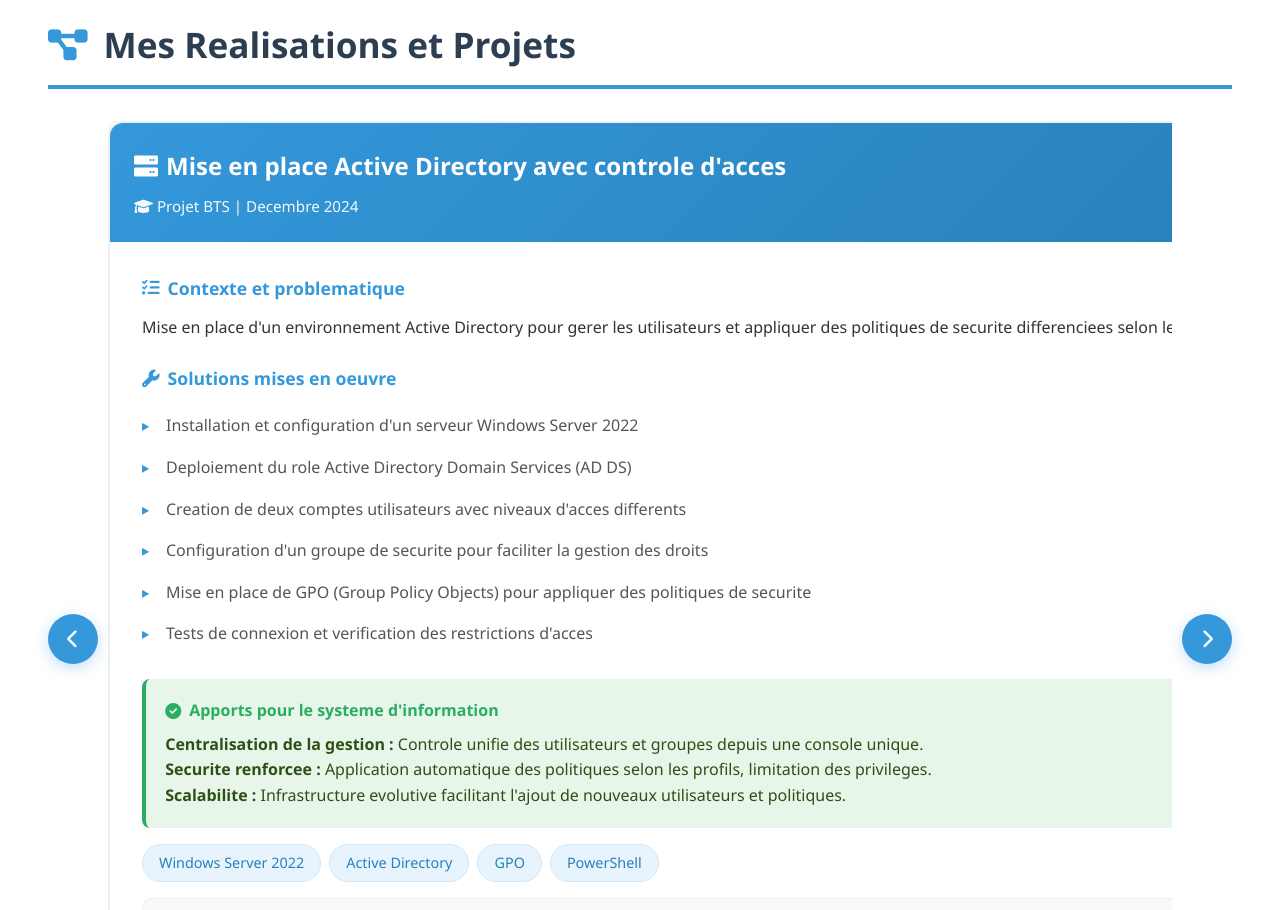
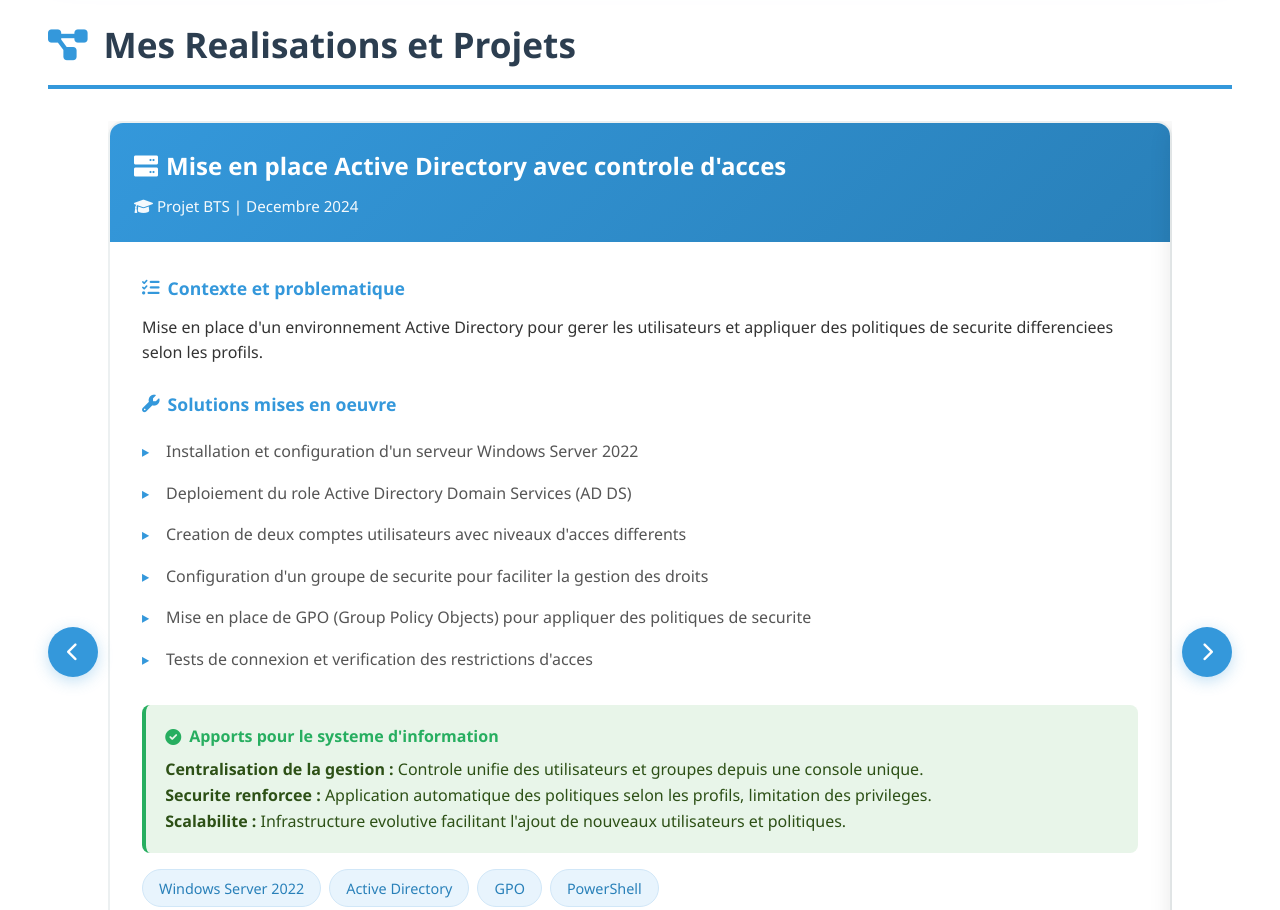
Before and after one commit to simon-etc/portfolio, a website: page index.html in a window 1280 px wide. Shown: the part 1800-2710 px from the top of the page. Drawn offline with Linux system fonts and the light colour scheme.

Commit message:
Update index.html

```diff
--- a/index.html
+++ b/index.html
@@ -312,18 +312,17 @@
 
         .carousel-wrapper {
             overflow: hidden;
-            margin: 2rem 0;
+            width: 100%;
         }
 
         .carousel-track {
             display: flex;
-            transition: transform 0.5s ease-in-out;
-            gap: 2.5rem;
+            transition: transform 0.4 ease;
         }
 
         .carousel-track .realization-card {
             min-width: 100%;
-            flex-shrink: 0;
+            flex-shrink: 0 0 100%;
         }
 
         .carousel-btn {
```
